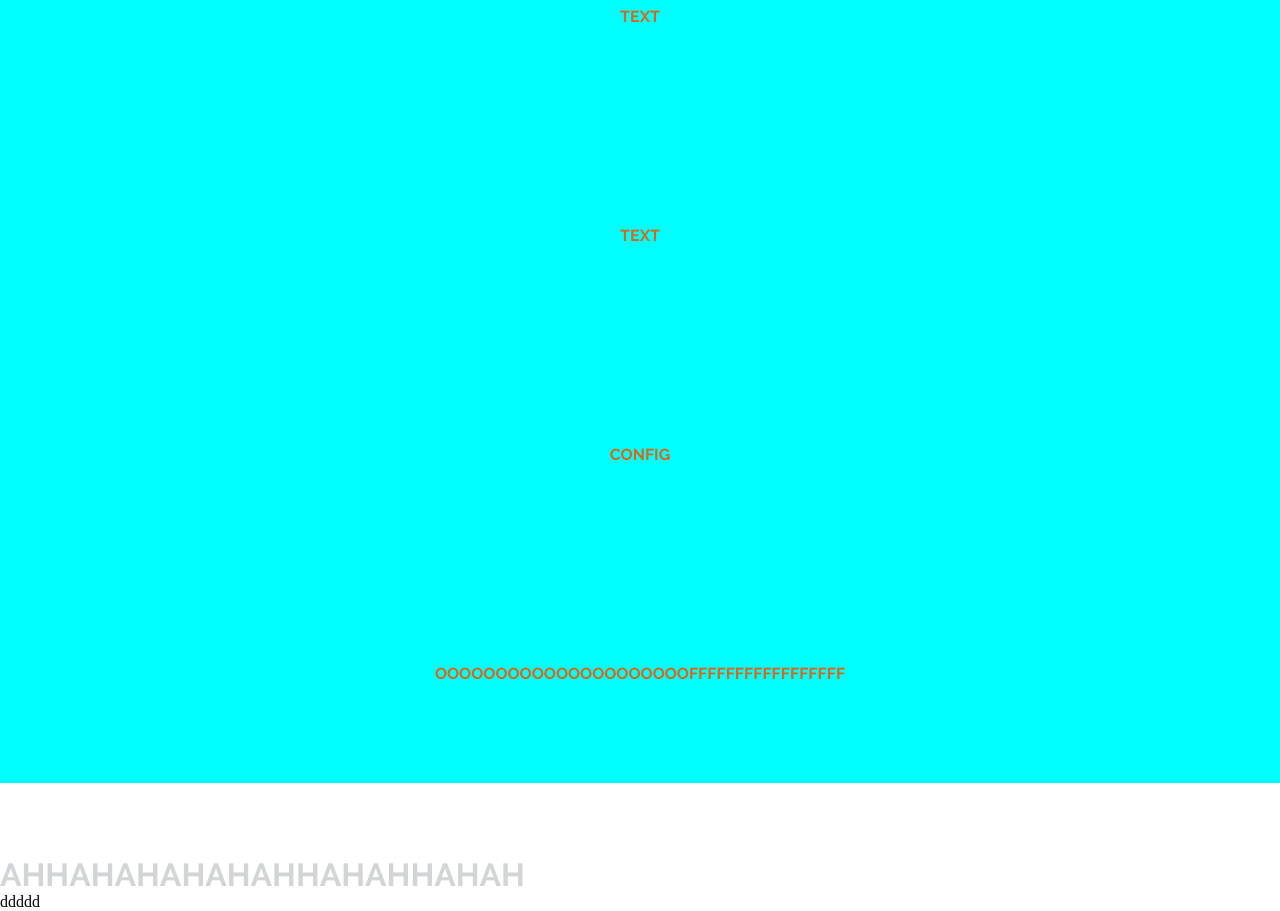
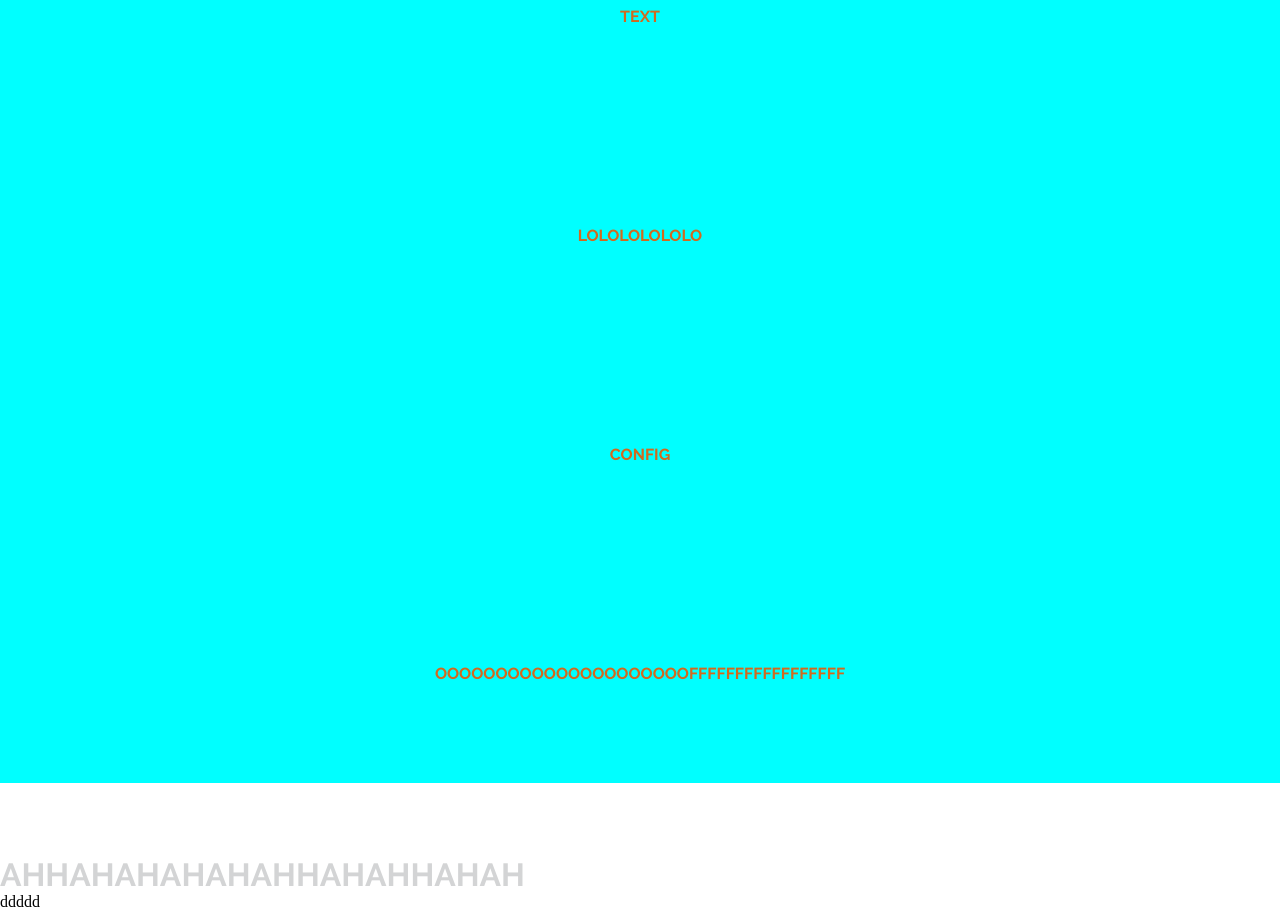
Before and after one commit to ToroPawel/FAPOR, a plain HTML site: page index.html in a window 1280 px wide. Shown: the part 1020-1931 px from the top of the page. Drawn offline with Linux system fonts and the light colour scheme; a web font is replaced by a local one.

Commit message:
textasddfsfsdsdfsdf

```diff
--- a/index.html
+++ b/index.html
@@ -61,7 +61,7 @@
     TEXT
 </div>
 <div class="stock" >
-    TEXT
+    LOLOLOLOLOLO
 </div>
 <div class="stock" >
   CONFIG
```
